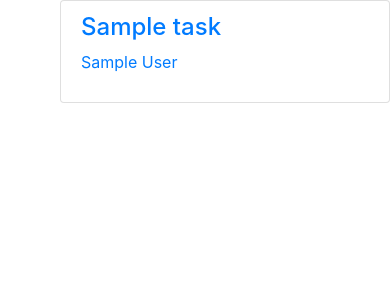
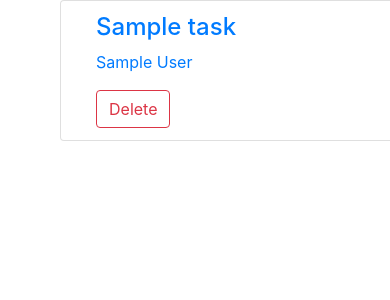
Before and after one commit to Karinmia/qa-service, a Django app: page / in a window 390 px wide. Shown: the top 300 px of the page. Run offline with Django 3.2, Linux system fonts and the light colour scheme; tables that the repository leaves empty hold one stand-in row (values such as "Sample post"); some libraries are stand-ins or nearby versions.

Commit message:
Fix tasks' responsivness.

```diff
--- a/tasks/static/css/tasks.css
+++ b/tasks/static/css/tasks.css
@@ -4,4 +4,9 @@
     -moz-transition: all 0.3s ease;
     -o-transition: all 0.3s ease;
     transition: all 0.3s ease;
+    max-width: 95%;
 }
+
+.list-group-item {
+    display: flex;
+}
--- a/tasks/templates/tasks/base.html
+++ b/tasks/templates/tasks/base.html
@@ -4,7 +4,7 @@
 <head>
     <meta charset="UTF-8">
     <meta name="viewport" content="width=device-width, initial-scale=1">
-    <title>BookStore</title>
+    <title>QA Service</title>
     <link rel="stylesheet" href="https://stackpath.bootstrapcdn.com/bootstrap/4.3.1/css/bootstrap.min.css"
           integrity="sha384-ggOyR0iXCbMQv3Xipma34MD+dH/1fQ784/j6cY/iJTQUOhcWr7x9JvoRxT2MZw1T"
           crossorigin="anonymous">
@@ -33,13 +33,19 @@
                 </a>
             </li>
             <li>
-                <a href="/">Documentation</a>
+                <a href="/documentation">
+                    Documentation
+                </a>
             </li>
             <li>
-                <a href="/">Jira</a>
+                <a href="/">
+                    Jira
+                </a>
             </li>
             <li>
-                <a href="/">Profile</a>
+                <a href="/profile">
+                    Profile
+                </a>
             </li>
         </ul>
     </div>
--- a/tasks/templates/tasks/task_list.html
+++ b/tasks/templates/tasks/task_list.html
@@ -6,17 +6,22 @@
         <p>Sorry, no tasks available.</p>
     {% else %}
         {% for task in tasks %}
-        <a href="/" class="list-group-item stretched-link task">
-            <div class="row">
-                <div class="col">
+        <div class="row task list-group-item">
+            <div class="col-11">
+                <a href="/" class="stretched-link">
                     <h4 class="task-title">{{ task.title }}</h4>
                     <p class="task-text">{{ task.author }}</p>
                     <p class="date">
                         {{ task.publish_date|date:"Y M d" }}
                     </p>
-                </div>
+                </a>
             </div>
-        </a>
+            <div class="col-1">
+                <button type="button" class="btn btn-outline-danger btn-sm>
+                    <i class="fa fa-trash" aria-hidden="true"></i>Delete
+                </button>
+            </div>
+        </div>
         {% endfor %}
     {% endif %}
 </div>
```
Also changed, not shown: tasks/__init__.py (deleted), tasks/migrations/__init__.py (deleted).
